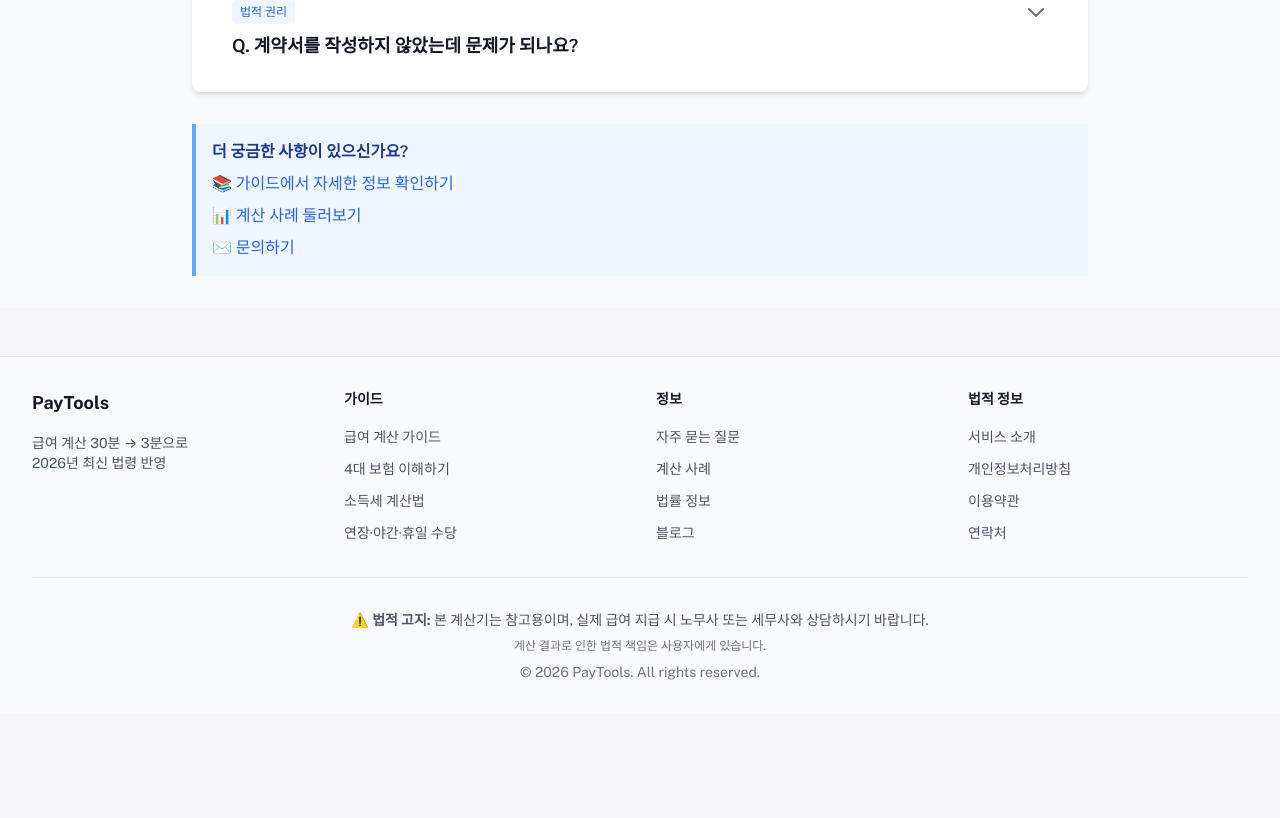
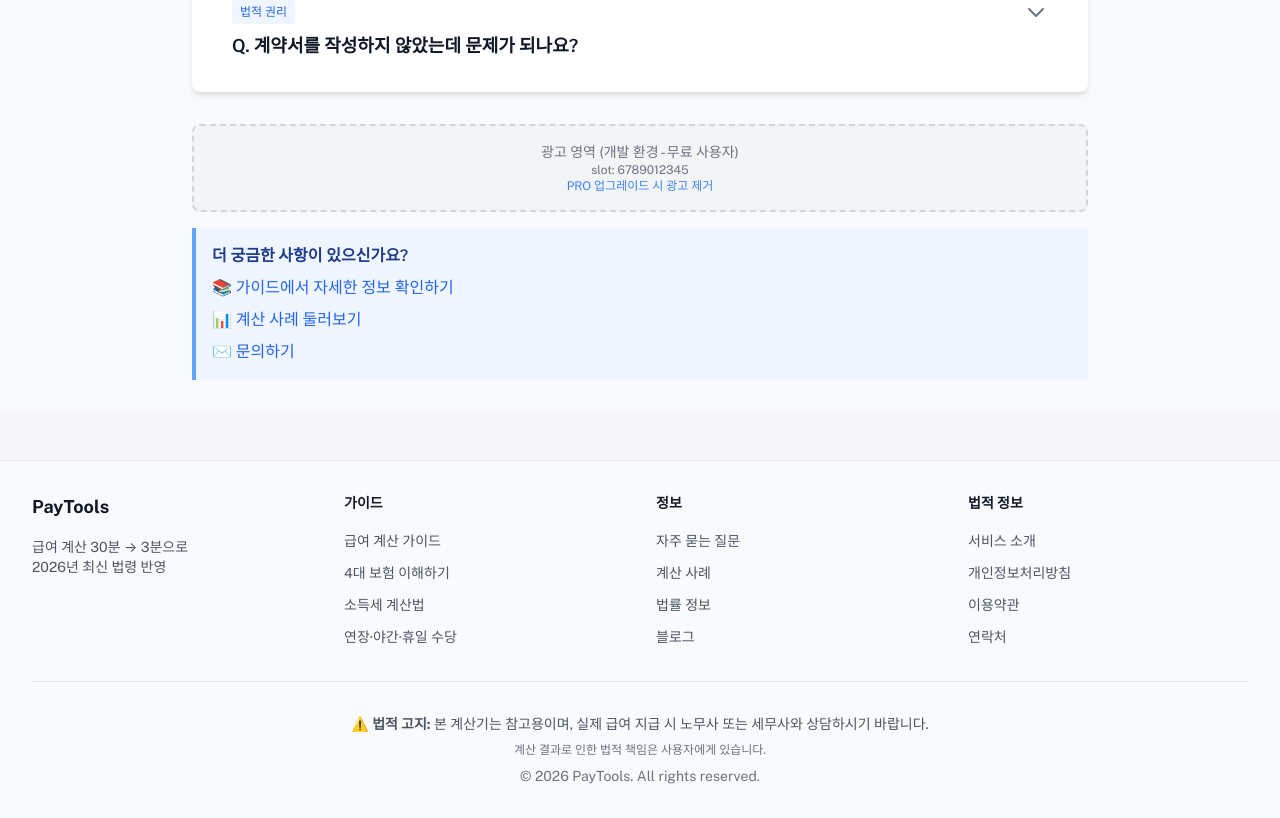
Before and after one commit to freenu0618/calcul, a React (Vite) app in the folder frontend/: page /faq in a window 1280 px wide. Shown: the part 4360-5178 px from the top of the page. Before the commit the page ends 5074 px from the top, so only its background shows below. Built offline with nearby package versions, Linux system fonts and the light colour scheme; no server answers.

Commit message:
improve: [수익화_전환] 가이드/FAQ 페이지 광고 배너 배치 2026-03-31

```diff
--- a/frontend/src/pages/FAQ.tsx
+++ b/frontend/src/pages/FAQ.tsx
@@ -8,6 +8,7 @@ import { Helmet } from 'react-helmet-async';
 import MainLayout from '../components/layout/MainLayout';
 import Card from '../components/common/Card';
 import { FAQIcon } from '../components/illustrations';
+import AdBanner from '../components/common/AdBanner';
 
 // GA 타입 선언
 declare global {
@@ -312,7 +313,10 @@ const FAQ = () => {
         </div>
 
         {/* 추가 도움말 */}
-        <div className="mt-8 bg-blue-50 border-l-4 border-blue-400 p-4">
+        {/* 광고 배너 */}
+        <AdBanner slot="6789012345" format="auto" className="mt-8 mb-4" />
+
+        <div className="mt-4 bg-blue-50 border-l-4 border-blue-400 p-4">
           <h3 className="font-semibold text-blue-900 mb-2">더 궁금한 사항이 있으신가요?</h3>
           <ul className="space-y-2">
             <li>
--- a/frontend/src/pages/Guide/InsuranceGuide.tsx
+++ b/frontend/src/pages/Guide/InsuranceGuide.tsx
@@ -7,6 +7,7 @@ import { Link } from 'react-router-dom';
 import { Helmet } from 'react-helmet-async';
 import MainLayout from '../../components/layout/MainLayout';
 import Card from '../../components/common/Card';
+import AdBanner from '../../components/common/AdBanner';
 
 // GA 타입 선언
 declare global {
@@ -344,8 +345,11 @@ const InsuranceGuide = () => {
           </div>
         </Card>
 
+        {/* 광고 배너 */}
+        <AdBanner slot="3456789012" format="auto" className="mt-8 mb-4" />
+
         {/* 관련 링크 */}
-        <div className="mt-8 bg-blue-50 border-l-4 border-blue-400 p-4">
+        <div className="mt-4 bg-blue-50 border-l-4 border-blue-400 p-4">
           <h3 className="font-semibold text-blue-900 mb-2">관련 가이드</h3>
           <ul className="space-y-2">
             <li>
--- a/frontend/src/pages/Guide/OvertimeGuide.tsx
+++ b/frontend/src/pages/Guide/OvertimeGuide.tsx
@@ -7,6 +7,7 @@ import { Link } from 'react-router-dom';
 import MainLayout from '../../components/layout/MainLayout';
 import Card from '../../components/common/Card';
 import PageHelmet from '../../components/common/PageHelmet';
+import AdBanner from '../../components/common/AdBanner';
 
 // GA 타입 선언
 declare global {
@@ -302,7 +303,10 @@ const OvertimeGuide = () => {
           </div>
         </Card>
 
-        <div className="mt-8 bg-blue-50 border-l-4 border-blue-400 p-4">
+        {/* 광고 배너 */}
+        <AdBanner slot="5678901234" format="auto" className="mt-8 mb-4" />
+
+        <div className="mt-4 bg-blue-50 border-l-4 border-blue-400 p-4">
           <h3 className="font-semibold text-blue-900 mb-2">관련 가이드</h3>
           <ul className="space-y-2">
             <li>
--- a/frontend/src/pages/Guide/TaxGuide.tsx
+++ b/frontend/src/pages/Guide/TaxGuide.tsx
@@ -7,6 +7,7 @@ import { Link } from 'react-router-dom';
 import MainLayout from '../../components/layout/MainLayout';
 import Card from '../../components/common/Card';
 import PageHelmet from '../../components/common/PageHelmet';
+import AdBanner from '../../components/common/AdBanner';
 
 // GA 타입 선언
 declare global {
@@ -246,7 +247,10 @@ const TaxGuide = () => {
           </div>
         </Card>
 
-        <div className="mt-8 bg-blue-50 border-l-4 border-blue-400 p-4">
+        {/* 광고 배너 */}
+        <AdBanner slot="4567890123" format="auto" className="mt-8 mb-4" />
+
+        <div className="mt-4 bg-blue-50 border-l-4 border-blue-400 p-4">
           <h3 className="font-semibold text-blue-900 mb-2">관련 가이드</h3>
           <ul className="space-y-2">
             <li>
```
